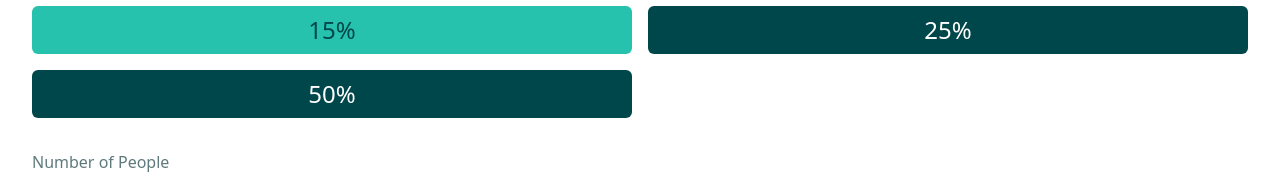
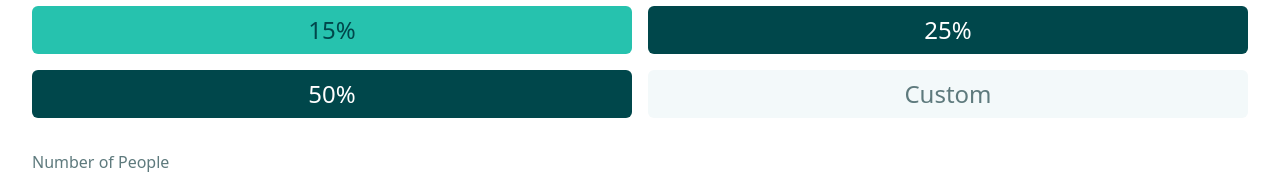
Before and after one commit to LeeConnelly12/tipping-calculator, a Vue app: page / in a window 1280 px wide. Shown: the part 384-558 px from the top of the page. Built offline with nearby package versions, Linux system fonts and the light colour scheme; a web font is replaced by a local one.

Commit message:
Add custom tip input

```diff
--- a/src/components/TippingCalculator.vue
+++ b/src/components/TippingCalculator.vue
@@ -4,11 +4,13 @@ import Input from "@/components/Input.vue"
 import DollarSign from "@/components/DollarSign.vue"
 import People from "@/components/People.vue"
 
-const tips = ["5%", "10%", "15%", "25%", "50%"]
+const tips = [5, 10, 15, 25, 50]
+
+const showCustomTip = ref(false)
 
 const form = ref({
   bill: 142.55,
-  tip: "15%",
+  tip: 15,
   people: 5,
 })
 </script>
@@ -29,7 +31,7 @@ const form = ref({
         class="h-12 rounded-md text-center text-2xl py-2 cursor-pointer"
         :class="tip === form.tip ? 'bg-teal text-green' : 'bg-green text-white'"
       >
-        <p>{{ tip }}</p>
+        <p>{{ tip }}%</p>
         <input
           v-model="form.tip"
           class="hidden"
@@ -38,6 +40,20 @@ const form = ref({
           :value="tip"
         />
       </label>
+      <button
+        v-if="!showCustomTip"
+        class="bg-light-blue h-12 rounded-md text-center text-2xl py-2"
+        type="button"
+        @click="showCustomTip = true"
+      >
+        Custom
+      </button>
+      <input
+        v-if="showCustomTip"
+        v-model="form.tip"
+        class="bg-light-blue h-12 rounded-md text-center text-2xl py-2"
+        type="text"
+      />
     </div>
     <label class="block mt-8" for="people">Number of People</label>
     <Input v-model="form.people" class="mt-2" type="text" id="people">
```
